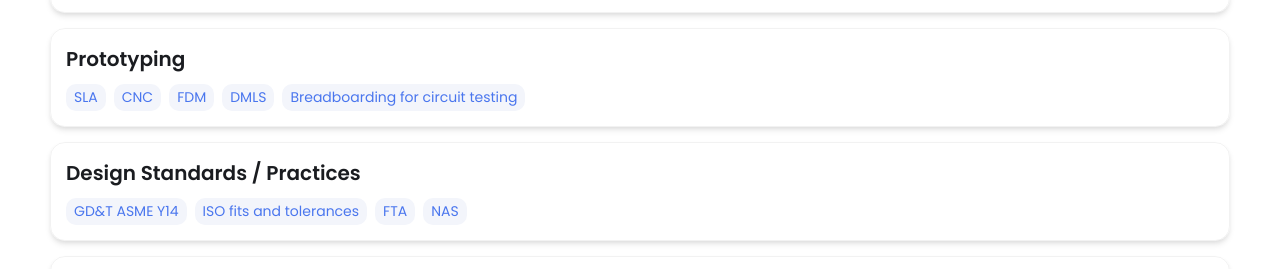
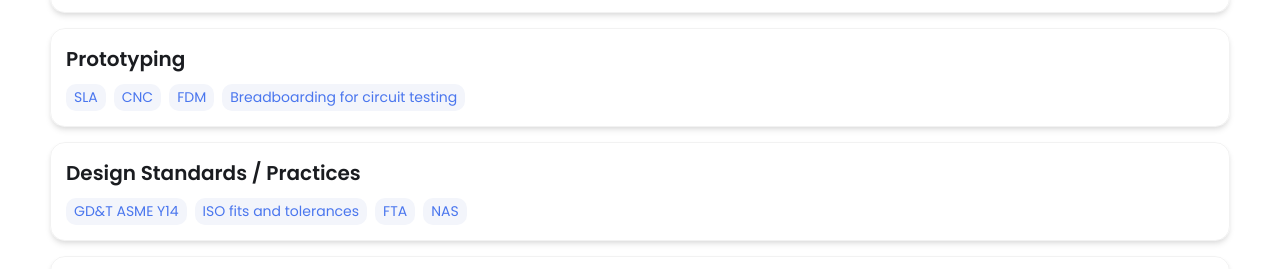
Before and after one commit to rdecata/rdecata.github.io, a Jekyll site: the page built from index.html, in a window 1280 px wide and 900 px high, scrolled down 1719 px. Shown: the part 173-442 px from the top of the window. Built offline with Jekyll 4.4.1, drawn with Linux system fonts in a browser that asks for light colours.

Commit message:
Update _config.yml

```diff
--- a/_config.yml
+++ b/_config.yml
@@ -61,7 +61,6 @@ skills:
     - SLA
     - CNC
     - FDM
-    - DMLS
     - Breadboarding for circuit testing
   - category: Design Standards / Practices
     tools:
```
